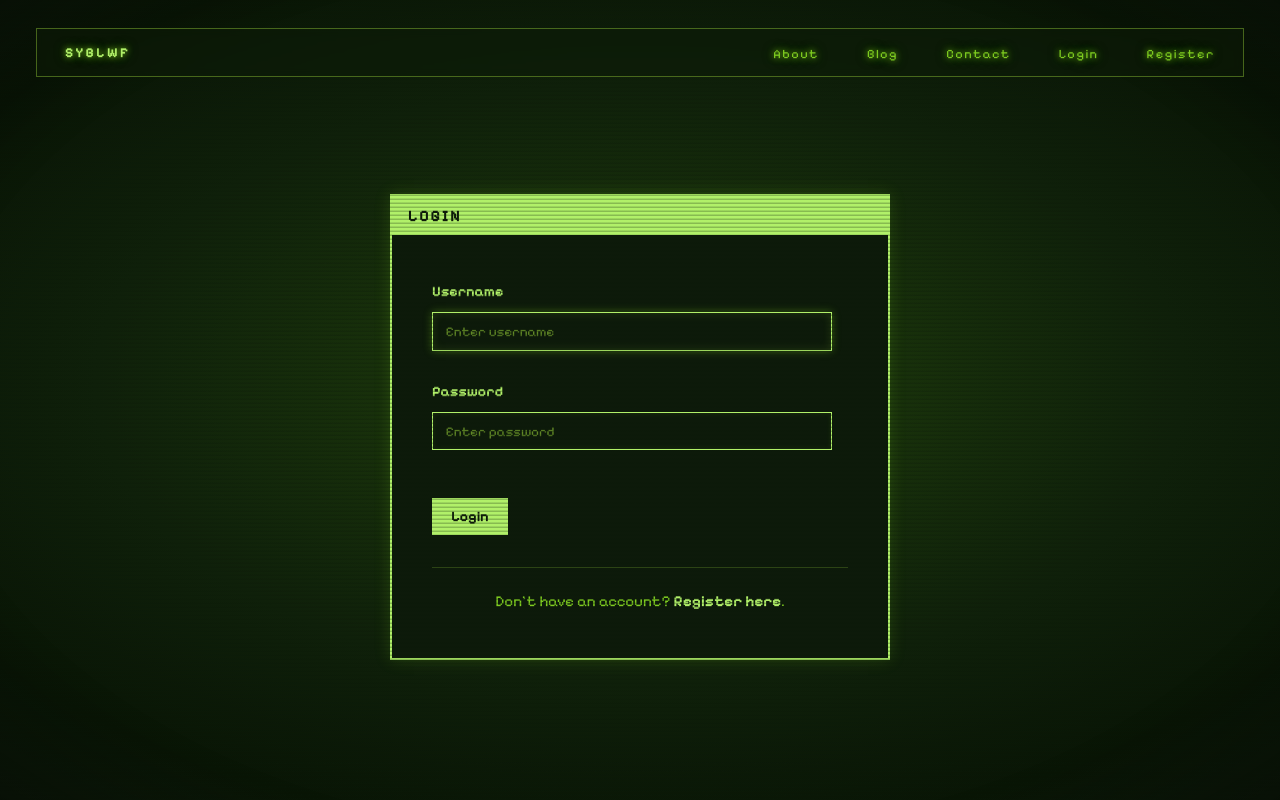
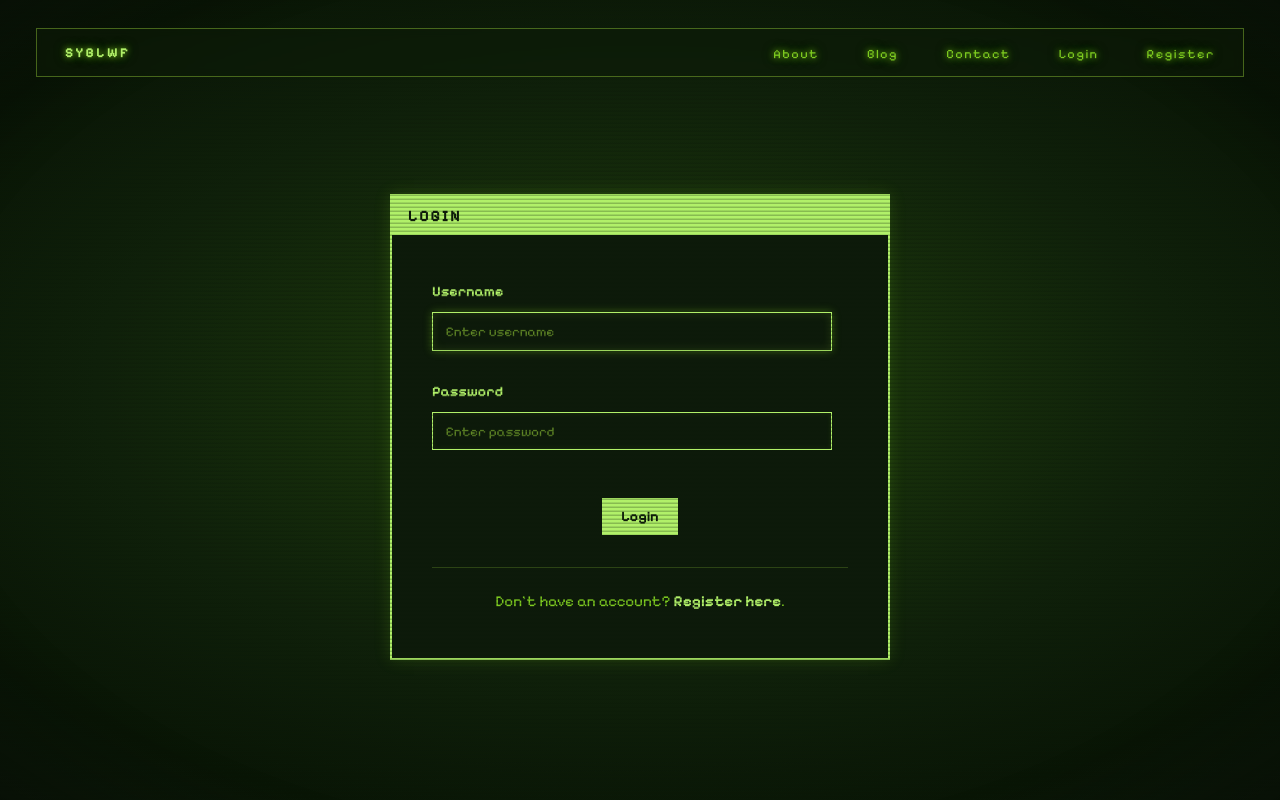
Before and after one commit to Syabilwafi/myportofolio, a Django app: page /login/ in a window 1280 px wide. Run offline with Django 5.2, Linux system fonts and the light colour scheme.

Commit message:
style(auth): remove help text for password field and center register button

```diff
--- a/static/css/blog.css
+++ b/static/css/blog.css
@@ -308,7 +308,7 @@ main.auth-container {
 
 .auth-actions {
     display: flex;
-    justify-content: flex-start;
+    justify-content: center;
     margin-top: 1rem;
 }
 
--- a/templates/register.html
+++ b/templates/register.html
@@ -25,9 +25,6 @@
                                 <div class="input-group">
                                     <label for="{{ field.id_for_label }}" class="input-label">{{ field.label }}</label>
                                     {{ field }}
-                                    {% if field.help_text %}
-                                        <span class="input-hint">{{ field.help_text|safe }}</span>
-                                    {% endif %}
                                     {% for error in field.errors %}
                                         <p class="form-error-message">&gt; {{ error }}</p>
                                     {% endfor %}
```
